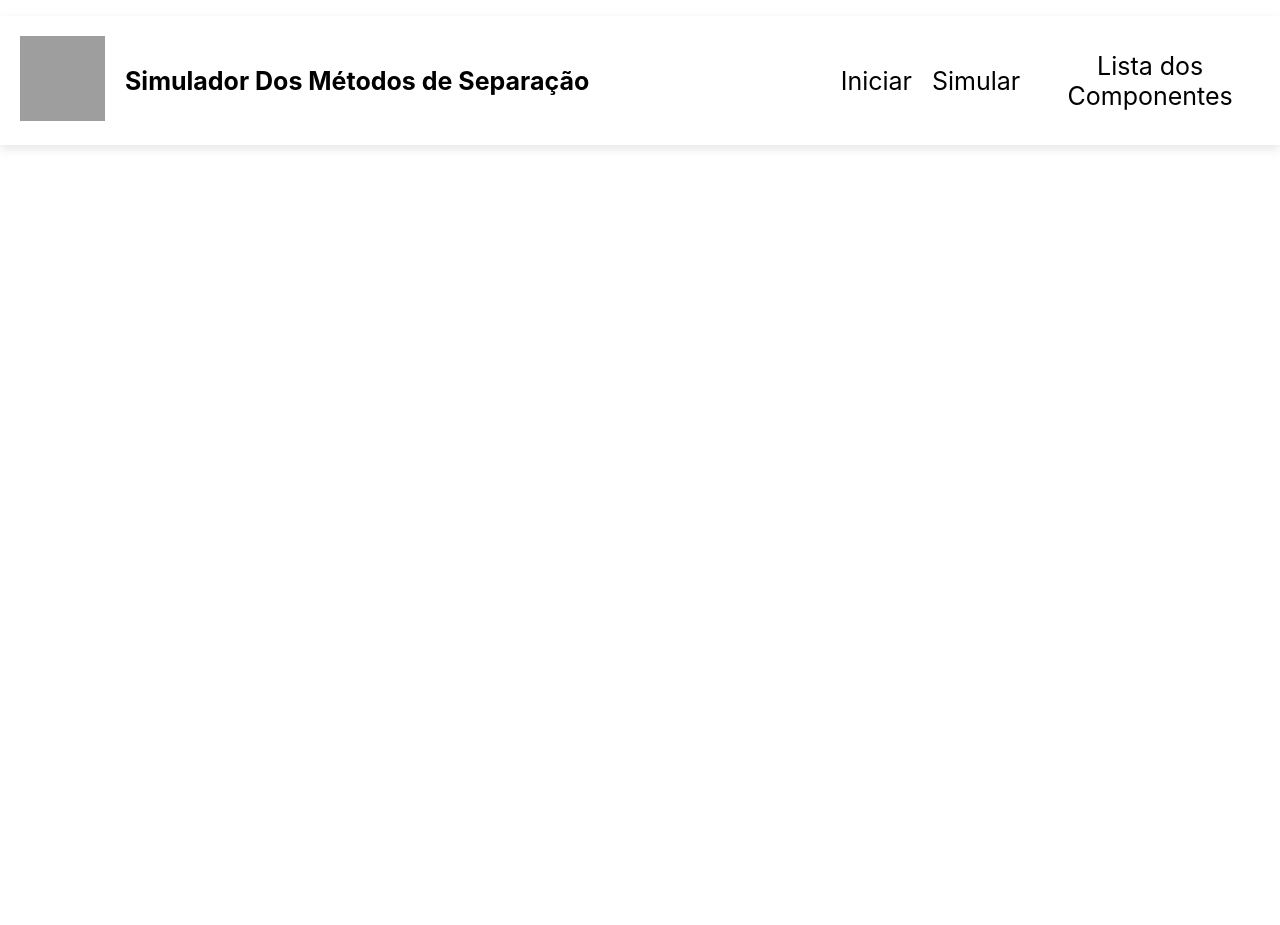
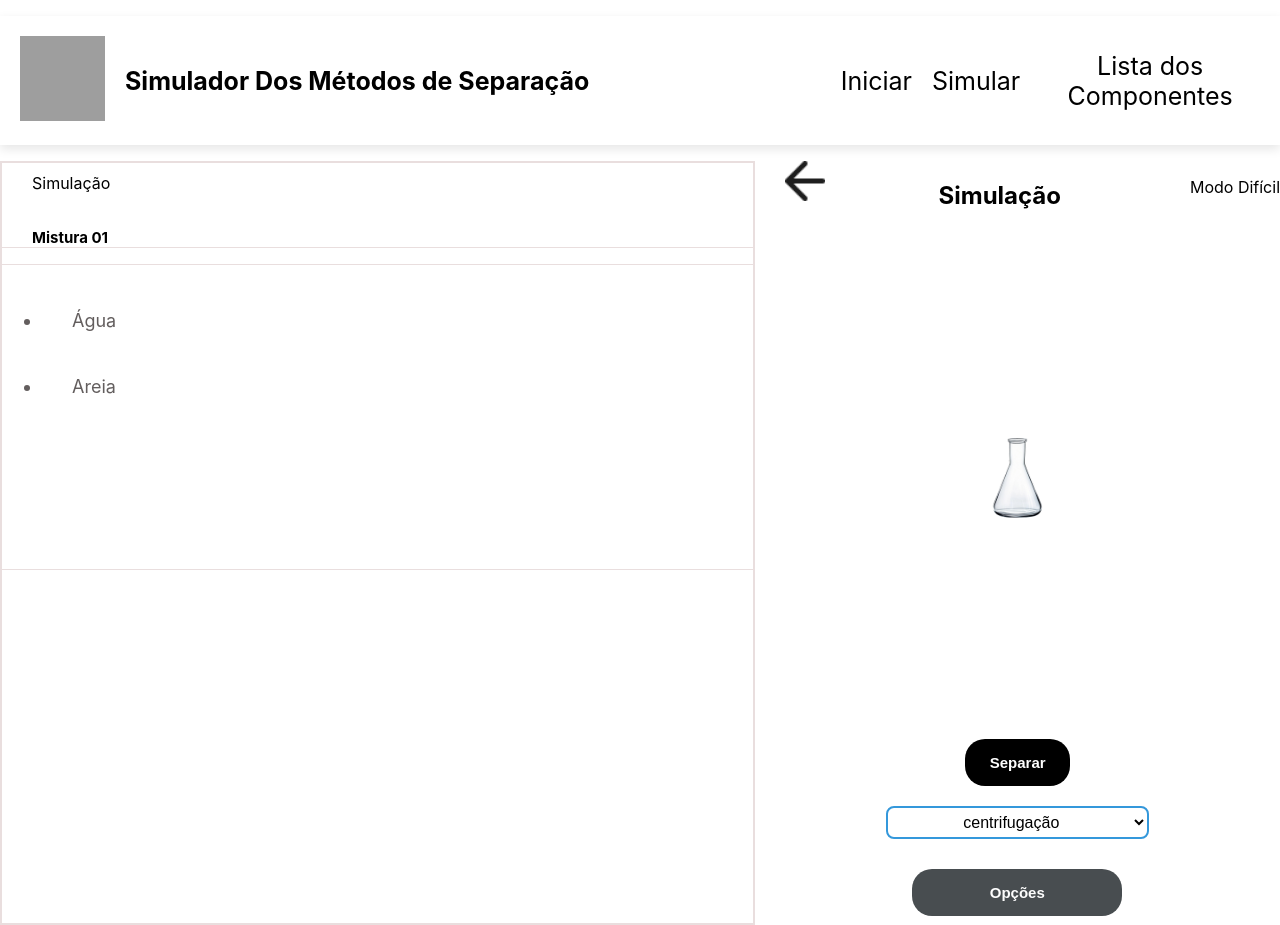
Before and after one commit to GustavoBoscato/SimuladorMetodosDeSeparacaoMisturas, a React (Create React App) app in the folder app/: page /laboratorio in a window 1280 px wide. Before the commit the page ends 800 px from the top, so only its background shows below. Built offline with nearby package versions, Linux system fonts and the light colour scheme; grey boxes are pictures that could not be loaded.

Commit message:
Ajustes nos redirecionamentos

```diff
--- a/app/src/App.tsx
+++ b/app/src/App.tsx
@@ -18,6 +18,7 @@ import MisturasCadastradas from './pages/Home/MisturasCadastradas'
 import ModoFacil from './pages/Home/ModoFacil';
 import { listaMisturasModoFacil } from './data/dataMisturas';
 import { useState } from 'react';
+import Laboratorio from './pages/Home/Laboratorio';
 function App() {
 
   const mistura1 = new Mistura([agua, areia]);
@@ -43,7 +44,7 @@ function App() {
         <Navbar/>
       <Routes>
         <Route path="/" element={< Iniciar/>} />
-        <Route path="/modoDificil" element={< Simular/>} />
+        <Route path="/laboratorio" element={< Laboratorio/>} />
         <Route path="/listaComponente" element={<ListaComponente/>} />
         <Route path="/listaComponente" element={<Modos titulo='Modo Fácil' titulo2='Modo Difícil' texto='Iniciantes' texto2='Peritos'/>} />
         <Route path="/laboratorioOpcao" element={<LaboratorioOpção/>} />
--- a/app/src/Components/Principal/ListaMistura.css
+++ b/app/src/Components/Principal/ListaMistura.css
@@ -1,8 +1,8 @@
 .ListaMistura {
-    width: 30%;
+    width: 100%;
 
     border: 2px solid rgb(233, 222, 222);
-    height: 95%;
+    height: 100%;
     text-align: left;
     text-indent: 30px;
 }
--- a/app/src/pages/Home/Laboratorio.css
+++ b/app/src/pages/Home/Laboratorio.css
@@ -8,6 +8,9 @@
     width: 70%;
     flex-direction: column;
 
+}
+.listaMistura{
+    width: 100%;
 }
 .topo {
     width: 100%;
@@ -29,6 +32,7 @@
     margin-left: 15px;
 
 }
+a
 #modoNome{
     margin-right: 15px;
     font-size: 15pt;
--- a/app/src/pages/Home/Laboratorio.tsx
+++ b/app/src/pages/Home/Laboratorio.tsx
@@ -15,7 +15,7 @@ const Laboratorio = () => {
         <ListaMistura h6='Mistura 01' mistura={mistura1}/>
         <div className="laboratorioOpcoes">
             <div className="topo">
-            <img src={IconeVoltar} alt="Imagem voltar" className='imagemVoltar' />
+            <Link className='imagemVoltar' to="/simular"><img src={IconeVoltar} alt="Imagem voltar" className='imagemVoltar' /></Link>
                 <h2>Simulação</h2>
                 <p id='modoNome'>Modo Difícil</p>
             </div>
--- a/app/src/pages/Home/LaboratorioOpção.jsx
+++ b/app/src/pages/Home/LaboratorioOpção.jsx
@@ -29,7 +29,7 @@ const LaboratorioOpção = () => {
             </div>
             <div className="resetarMisturaOuVoltar">
                 <Botao colorFundo='#2C6ED0' colorTexto='#FDFDFD' texto='Resetar Mistura' className="botaoLaboratorio"/>
-                <Link id='voltarLaboratorioOpcao' to="/simular"><Botao colorFundo='#484D50' colorTexto='#FDFDFD' texto='Voltar' className="botaoLaboratorio" width='100%'/></Link>
+                <Link id='voltarLaboratorioOpcao' to="/laboratorio"><Botao colorFundo='#484D50' colorTexto='#FDFDFD' texto='Voltar' className="botaoLaboratorio" width='100%'/></Link>
                 </div>
             </div>
 
--- a/app/src/pages/Home/ModoFacil.tsx
+++ b/app/src/pages/Home/ModoFacil.tsx
@@ -18,7 +18,7 @@ const ModoFacil: React.FC<MisturaFacilProps> = ({MisturaFacil}) => {
         <ListaMistura h6='Mistura 01' mistura={MisturaFacil}/>
         <div className="laboratorioOpcoes">
             <div className="topo">
-            <img src={IconeVoltar} alt="Imagem voltar" className='imagemVoltar' />
+            <Link className='imagemVoltar' to="/simular"><img src={IconeVoltar} alt="Imagem voltar" className='imagemVoltar' /></Link>
                 <h2>Simulação</h2>
                 <p id='modoNome'>Modo Fácil</p>
             </div>
--- a/app/src/pages/Home/Modos.tsx
+++ b/app/src/pages/Home/Modos.tsx
@@ -26,7 +26,7 @@ interface ModosProps {
 
           </div>
           </Link>
-        <Link to="modoDificil" className='linkModos'>
+        <Link to="/laboratorio" className='linkModos'>
         <div className="textoMistura">
 
           <h3 className='h3Mistura'>{titulo2}</h3>
```
